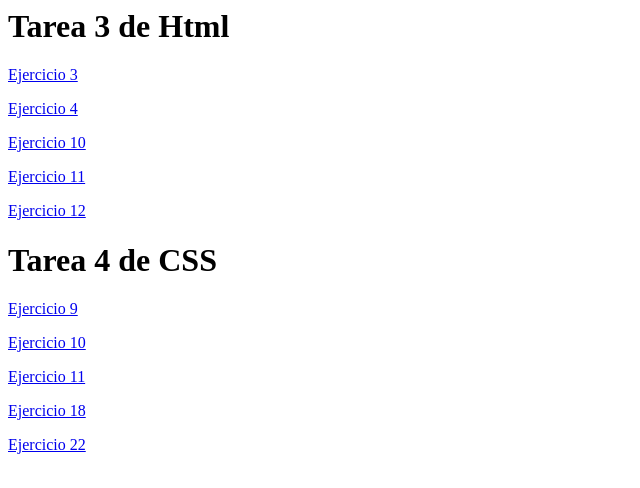
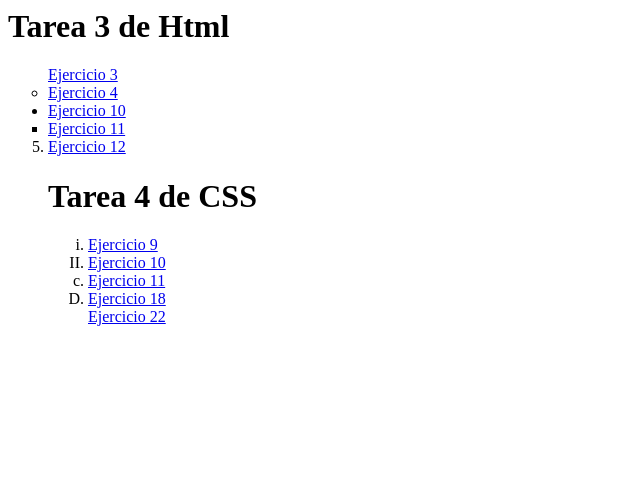
Before and after one commit to raisa0711/Tarea-5, a plain HTML site: page Index.html in a window 1280 px wide. Shown: the whole page, without its empty margins (0-640 px from the left). Drawn offline with Linux system fonts and the light colour scheme.

Commit message:
Update Index.html

```diff
--- a/Index.html
+++ b/Index.html
@@ -4,16 +4,20 @@
  <link rel= "STYLESHEET" type="text/css" href="Ejercicio 16.css">
 <body>
 <h1>Tarea 3 de Html</h1>
-	<p class='ninguno'><a target=_blanck href="tarea3/Ejercicio 3.html">Ejercicio 3</a></p>
-	<p class='circulovacio'><a target=_blanck href="tarea3/Ejercicio 4.html">Ejercicio 4</a></p>
-	<p class='circulorelleno'><a target=_blanck href="tarea3/Ejercicio 10.html">Ejercicio 10</a></p>
-	<p class='cuadrado'><a target=_blanck href="tarea3/Ejercicio 11.html">Ejercicio 11</a></p>
-	<p class='decimal'><a target=_blanck href="tarea3/Ejercicio 12.html">Ejercicio 12</a></p>
+	<ul>
+	<li class='ninguno'><a target=_blanck href="tarea3/Ejercicio 3.html">Ejercicio 3</a></li>
+	<li class='circulovacio'><a target=_blanck href="tarea3/Ejercicio 4.html">Ejercicio 4</a></li>
+	<li class='circulorelleno'><a target=_blanck href="tarea3/Ejercicio 10.html">Ejercicio 10</a></li>
+	<li class='cuadrado'><a target=_blanck href="tarea3/Ejercicio 11.html">Ejercicio 11</a></li>
+	<li class='decimal'><a target=_blanck href="tarea3/Ejercicio 12.html">Ejercicio 12</a></li>
+	</u>
 <h1> Tarea 4 de CSS </h1>
-	<p class='romanominuscula'><a target=_blanck href="tarea4/Ejercicio 9.html">Ejercicio 9</a></p>
-	<p class='romanomayuscula'><a target=_blanck href="tarea4/Ejercicio 10.html">Ejercicio 10</a></p>
-	<p class='letrasminuscula'><a target=_blanck href="tarea4/Ejercicio 11.html">Ejercicio 11</a></p>
-	<p class='letrasmayusculas'><a target=_blanck href="tarea4/Ejercicio 18.html">Ejercicio 18</a></p>
-	<p class='ninguno'><a target=_blanck href="tarea4/Ejercicio 22.html">Ejercicio 22</a></p>
+	<ul>
+	<li class='romanominuscula'><a target=_blanck href="tarea4/Ejercicio 9.html">Ejercicio 9</a></li>
+	<li class='romanomayuscula'><a target=_blanck href="tarea4/Ejercicio 10.html">Ejercicio 10</a></li>
+	<li class='letrasminuscula'><a target=_blanck href="tarea4/Ejercicio 11.html">Ejercicio 11</a></li>
+	<li class='letrasmayusculas'><a target=_blanck href="tarea4/Ejercicio 18.html">Ejercicio 18</a></li>
+	<li class='ninguno'><a target=_blanck href="tarea4/Ejercicio 22.html">Ejercicio 22</a></li>
+	</ul>
 </body>
 </html>
```
